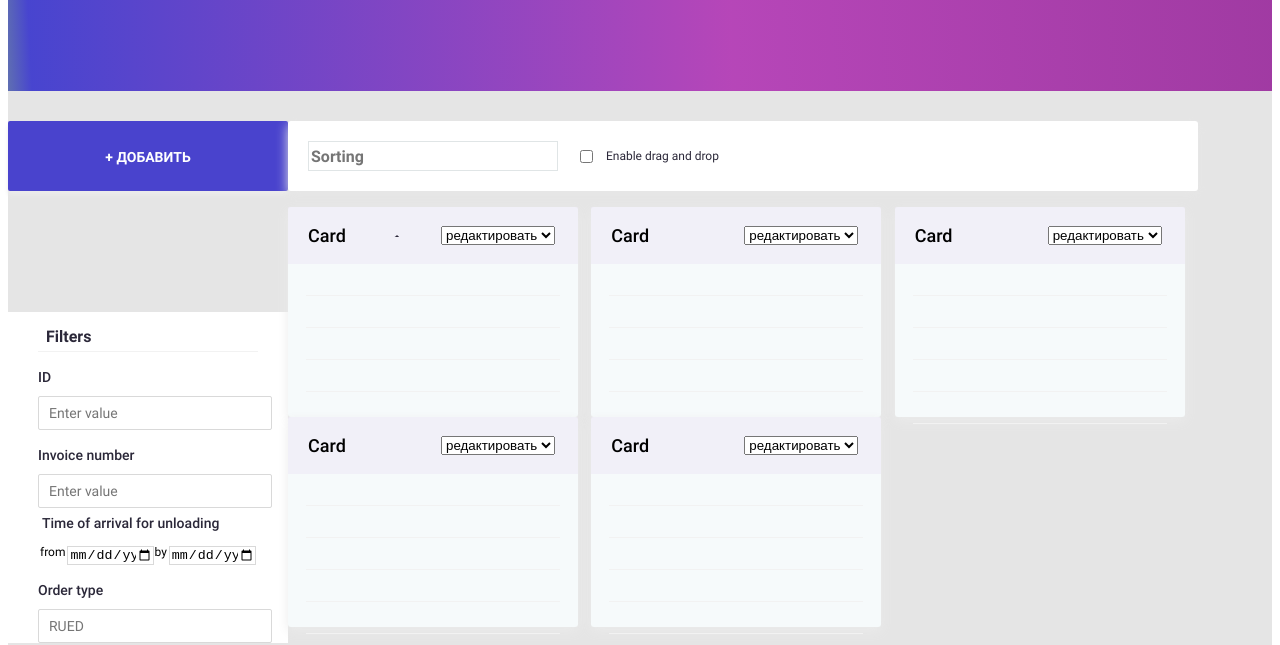
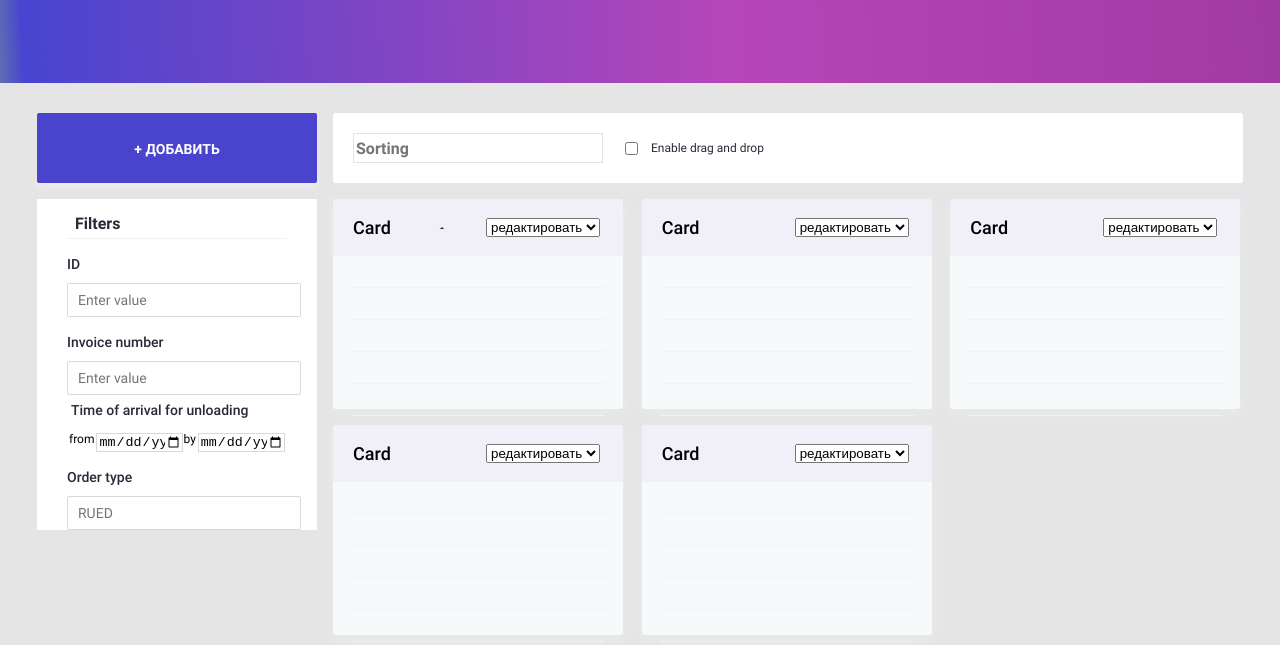
Before and after one commit to AKamalion/test, a plain HTML site: page index.html in a window 1280 px wide. Shown: the part 178-823 px from the top of the page. Drawn offline with Linux system fonts and the light colour scheme.

Commit message:
TST-03. Fixed grid. (#3)

```diff
--- a/style/style.less
+++ b/style/style.less
@@ -62,6 +62,10 @@
        url('../fonts/roboto-v27-latin_cyrillic-700.svg#Roboto') format('svg');
 }
 
+body {
+  margin: 0px;
+}
+
 .header {
   height: 261px;
   background: @color-gradient;
@@ -90,11 +94,12 @@
     display: flex;
     flex-wrap: nowrap;
     padding-top: 30px;
+    justify-content: center;
   }
 
   &__wrapper-left-column {
     display: flex;
-    justify-content: space-between;
+    justify-content: flex-start;
     flex-flow: column;
   }
 
@@ -109,6 +114,7 @@
     width: 280px;
     height: 70px;
     padding: 28px 84px;
+    margin: 0px 16px 16px 0px;
     box-sizing: border-box;
     font-family: Roboto;
     font-style: normal;
@@ -228,6 +234,7 @@
     align-items: center;
     width: 910px;
     height: 70px;
+    margin-bottom: 16px;
     padding-left: 20px;
     box-sizing: border-box;
     background: @color-white;
@@ -297,9 +304,11 @@
 
   &__card-wrapper {
     width: 910px;
+    margin: 0px;
+    padding: 0px;
+    gap: 16px;
     display: grid;
     grid-template-columns: repeat(auto-fill,minmax(290px, 1fr));
-    padding: 0px;
     list-style-type: none;
   }
 
@@ -309,7 +318,6 @@
     background: @color-light-grey;
     box-shadow: 0px 4px 12px @color-custom-light-grey;
     border-radius: 3px;
-    box-sizing: border-box;
   }
 
   &__card-title {
@@ -348,6 +356,7 @@
     font-size: 14px;
     line-height: 16px;
     color: @color-black;
+    box-sizing: border-box;
   }
 
   &__card-input {
```
Also changed, not shown: style/style.css.
